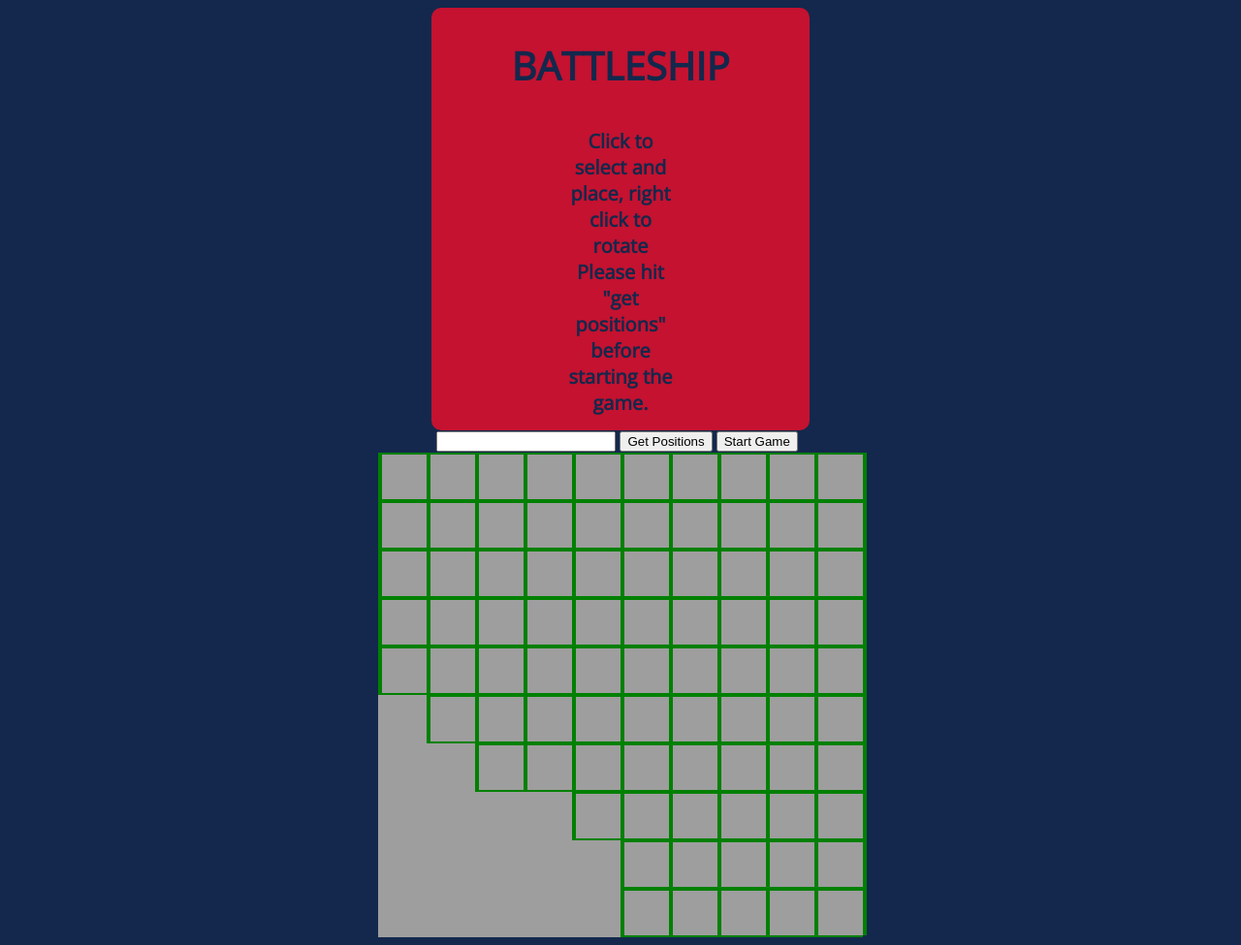
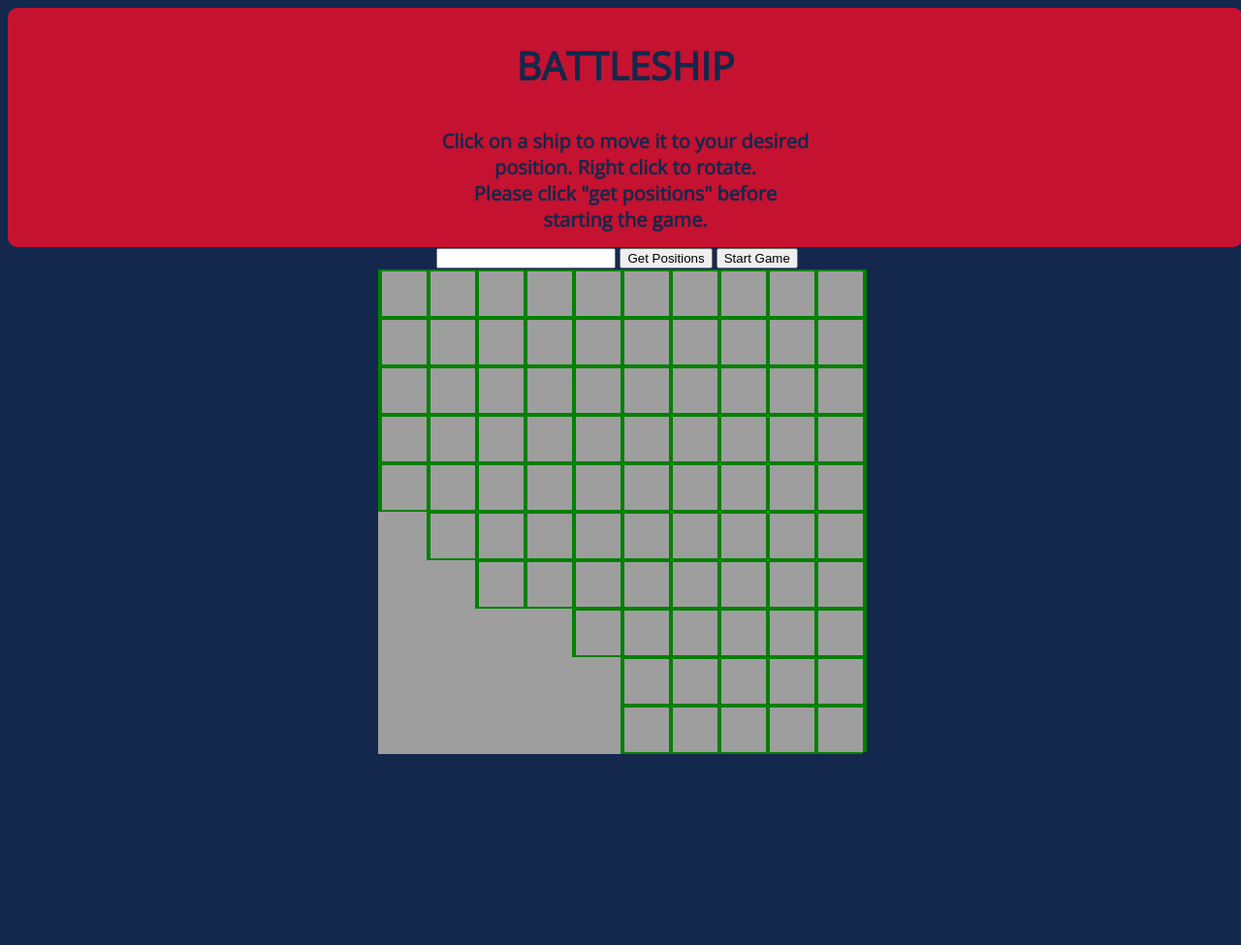
Before and after one commit to jackgeee/Battleship, a PHP site: page /game_setup.php in a window 1280 px wide. Shown: the whole page at 97% size. After the commit the page ends 778 px from the top, so only its background shows below. Run offline with PHP 8.4, Linux system fonts and the light colour scheme; some libraries are stand-ins or nearby versions.

Commit message:
redirection and styling

```diff
--- a/Game/destroyAll.php
+++ b/Game/destroyAll.php
@@ -11,6 +11,6 @@ $clearPositions = "TRUNCATE TABLE playerPositions";
 $db->query($clearCoords);
 $db->query($clearPositions);
 
-header('location: ../MainPage/Main.php')
+header('location: ../Registration/login.php');
 
 ?>
--- a/Game/gameStyling.css
+++ b/Game/gameStyling.css
@@ -9,7 +9,7 @@
 
     .header {
       font-size: 20px;
-      width: 30%;
+      width: 100%;
       color: #13284c;
       background: #c41230;
       text-align: center;
--- a/Game/game_setup.php
+++ b/Game/game_setup.php
@@ -39,8 +39,8 @@ session_start();
             <p>Welcome<strong> <em> <?php echo $_SESSION['username'] . "," ?> </strong> </em> Please set your ships</p>
         <?php endif ?>
         <h5>
-            Click to select and place, right click to rotate <br>
-            Please hit "get positions" before starting the game.
+            Click on a ship to move it to your desired position. Right click to rotate. <br>
+            Please click "get positions" before starting the game.
         </h5>
     </div>
 
```
